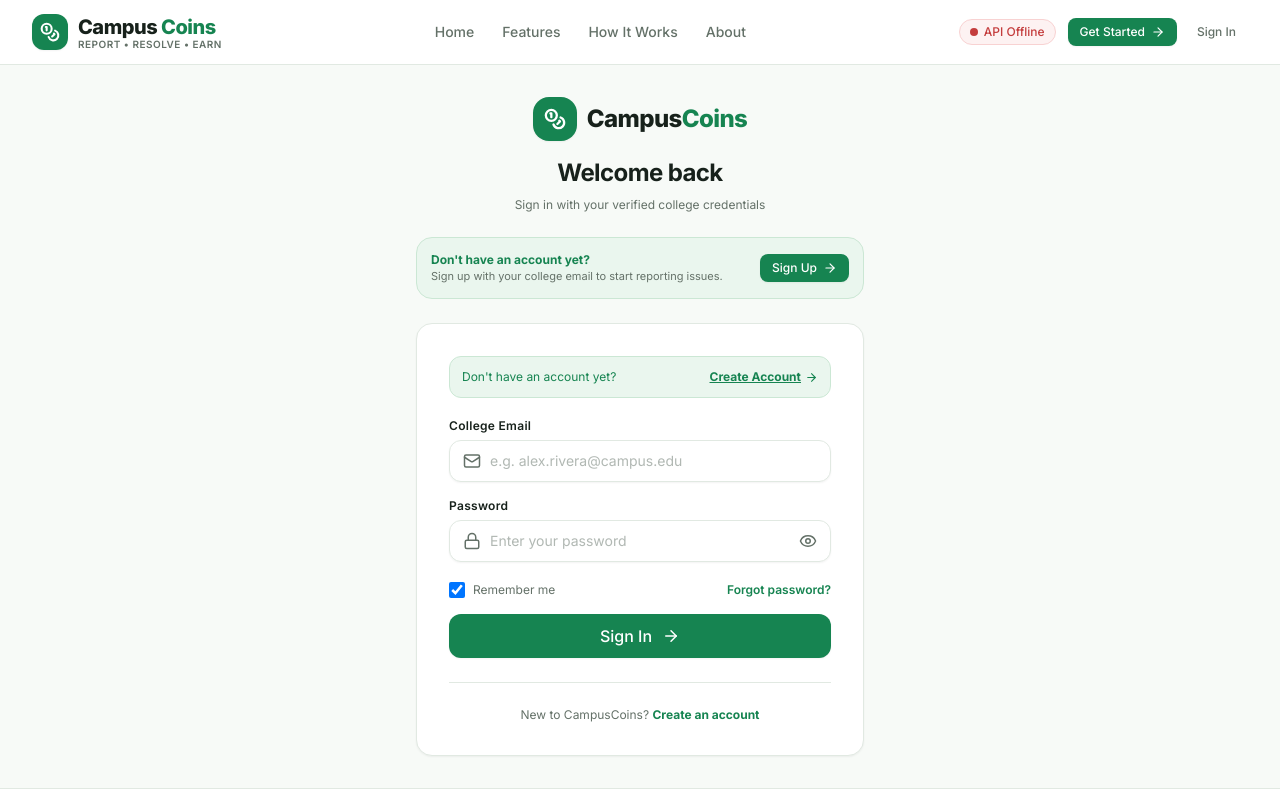
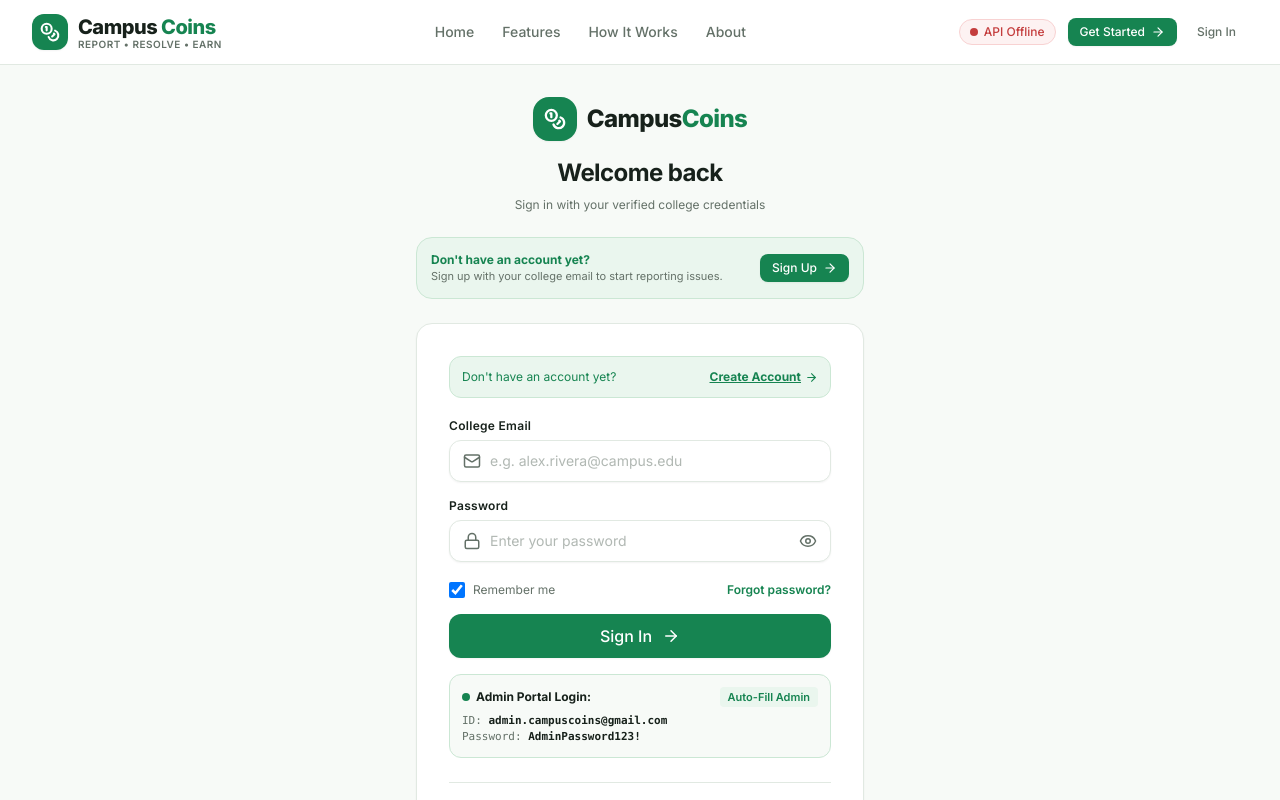
Before and after one commit to G956-max/CampusCoins, a React (Vite) app in the folder frontend/: page /login in a window 1280 px wide. Shown: the top 800 px of the page. Built offline with nearby package versions, Linux system fonts and the light colour scheme; no server answers.

Commit message:
Add auto-fill admin credentials helper to LoginPage

```diff
--- a/frontend/src/pages/auth/LoginPage.jsx
+++ b/frontend/src/pages/auth/LoginPage.jsx
@@ -201,6 +201,32 @@ const LoginPage = () => {
             </Button>
           </form>
 
+          {/* Quick Admin Credentials Helper */}
+          <div className="mt-4 p-3 rounded-xl bg-[#F7FAF7] border border-[#CBE7D4] text-xs">
+            <div className="flex items-center justify-between mb-1.5">
+              <span className="font-bold text-[#17211B] flex items-center gap-1.5">
+                <span className="w-2 h-2 rounded-full bg-[#168451]"></span>
+                Admin Portal Login:
+              </span>
+              <button
+                type="button"
+                onClick={() => {
+                  setValue('email', 'admin.campuscoins@gmail.com');
+                  setValue('password', 'AdminPassword123!');
+                }}
+                className="text-[11px] font-semibold text-[#168451] hover:underline cursor-pointer bg-[#EAF6EE] px-2 py-0.5 rounded"
+              >
+                Auto-Fill Admin
+              </button>
+            </div>
+            <p className="text-[11px] text-[#647168] font-mono select-all">
+              ID: <b className="text-[#17211B]">admin.campuscoins@gmail.com</b>
+            </p>
+            <p className="text-[11px] text-[#647168] font-mono select-all">
+              Password: <b className="text-[#17211B]">AdminPassword123!</b>
+            </p>
+          </div>
+
           {/* Switch to Register */}
           <div className="mt-6 pt-6 border-t border-[#E1E9E2] text-center">
             <p className="text-xs text-[#647168]">
```
Also changed, not shown: 1 other file (tests, documents, lock files or other folders).
